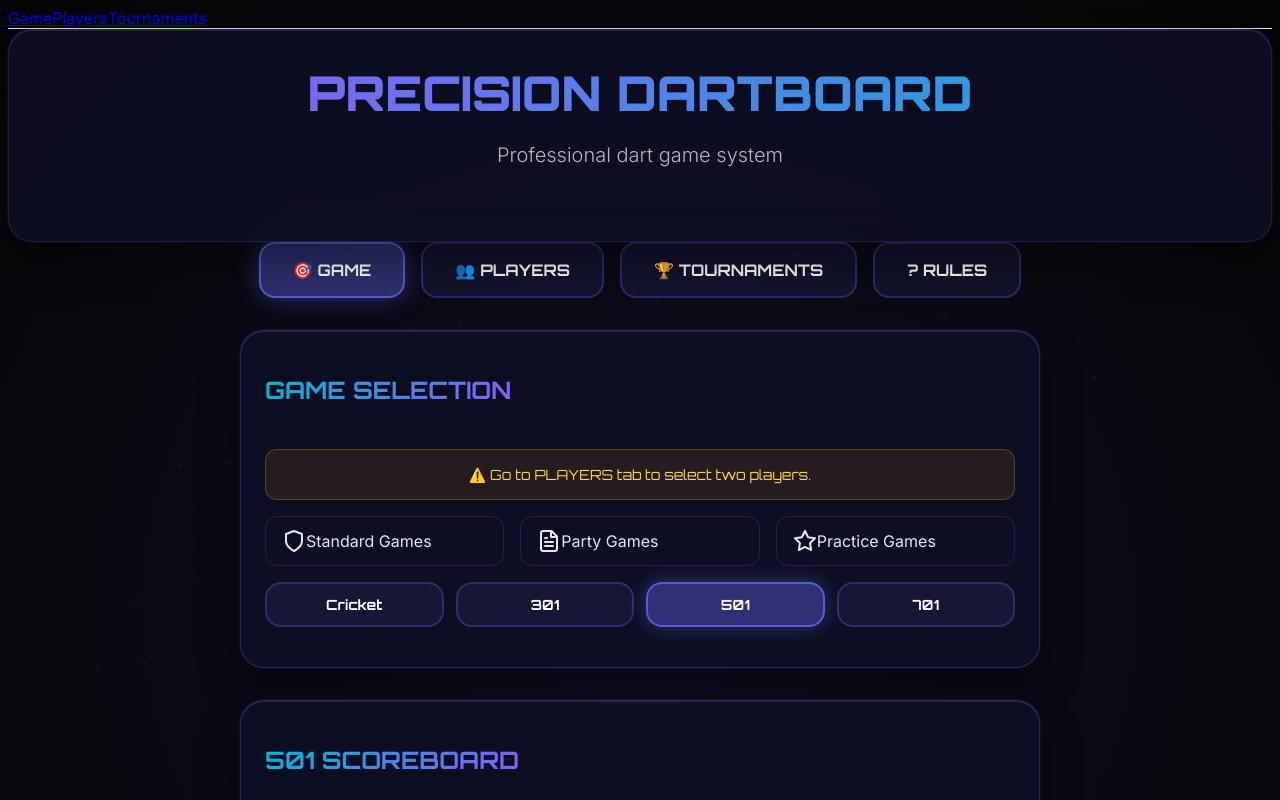
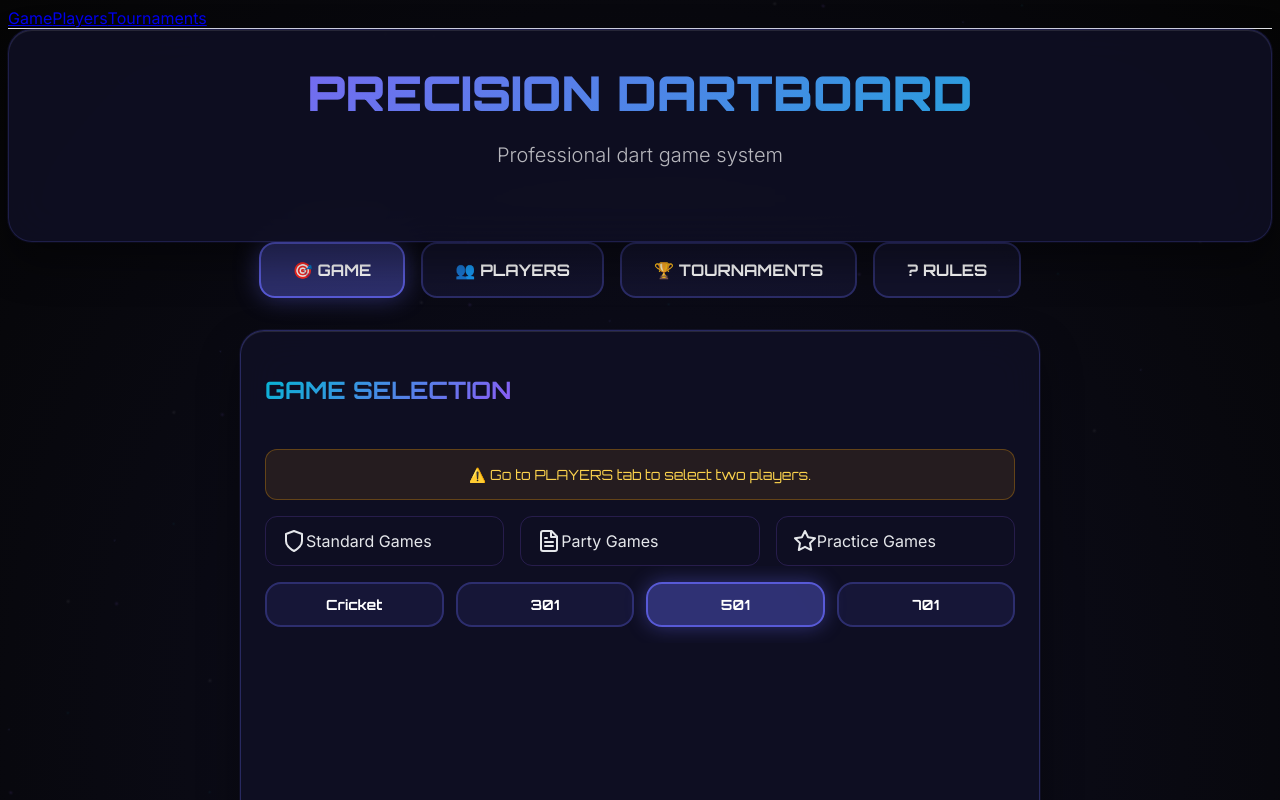
Before and after one commit to ChrisTansey007/Darts, a Next.js app in the folder src/: page /game in a window 1280 px wide. Shown: the top 800 px of the page. Built offline with nearby package versions, Linux system fonts and the light colour scheme.

Commit message:
Style taller game selection card

```diff
--- a/src/components/dartboard/ScoreboardUI.js
+++ b/src/components/dartboard/ScoreboardUI.js
@@ -37,7 +37,7 @@ const ScoreboardUI = ({
   dartboardOverlay,
 }) => (
   <>
-    <div className="cricket-scoreboard">
+    <div className="cricket-scoreboard game-selection-card">
       <div className="cricket-header">
         <h2 className="game-selection-title">GAME SELECTION</h2>
       </div>
--- a/src/components/dartboard/StunningDartboard.js
+++ b/src/components/dartboard/StunningDartboard.js
@@ -1775,6 +1775,7 @@ const StunningDartboard = () => {
         @keyframes pulse { 0%, 100% { opacity: 0.3; transform: translate(-50%, -50%) scale(1); } 50% { opacity: 0.6; transform: translate(-50%, -50%) scale(1.1); } }
         .cricket-scoreboard, .generic-scoreboard { background: rgba(15,15,35,0.95); backdrop-filter: blur(20px); border: 1px solid rgba(99,102,241,0.3); border-radius: 24px; box-shadow: 0 20px 40px rgba(0,0,0,0.4), 0 0 0 1px rgba(99,102,241,0.1), inset 0 1px 0 rgba(255,255,255,0.1); padding: 1.5rem; margin-bottom: 2rem; max-width: 800px; width: 100%; }
         .cricket-scoreboard { /* removed scale transform to keep default size */ }
+        .game-selection-card { min-height: 36rem; }
         .cricket-header { display: flex; justify-content: space-between; align-items: center; margin-bottom: 1.5rem; flex-wrap: wrap; gap: 1rem; }
         .cricket-title, .comparison-title, .game-selection-title { font-family: 'Orbitron', monospace; font-weight: 700; font-size: clamp(18px, 4vw, 24px); background: linear-gradient(135deg, #06b6d4, #8b5cf6); -webkit-background-clip: text; -webkit-text-fill-color: transparent; background-clip: text; }
         .game-controls { display: flex; gap: 0.75rem; flex-wrap: wrap; }
```
